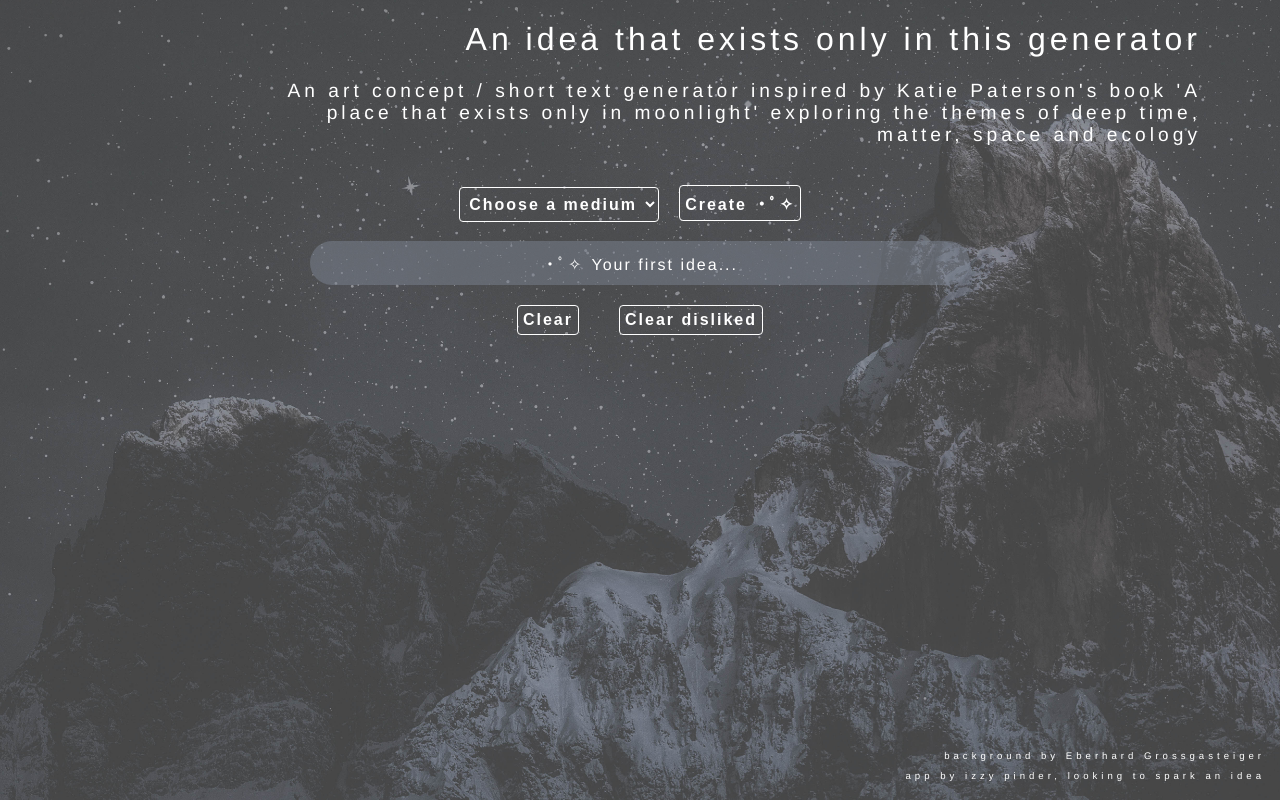
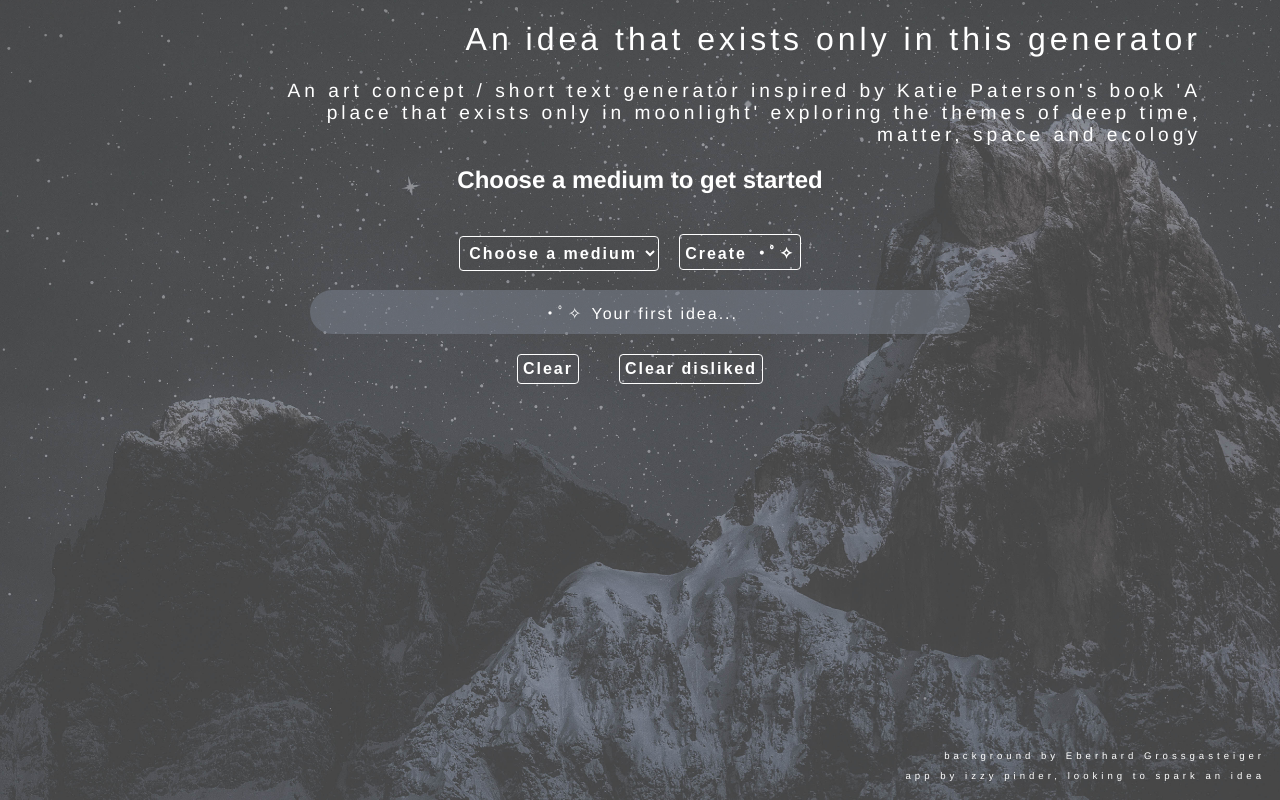
Before and after one commit to izzy-pin/art-idea-generator, a React (Create React App) app: page / in a window 1280 px wide. Built offline with nearby package versions, Linux system fonts and the light colour scheme.

Commit message:
update imports, add h2

```diff
--- a/src/App.js
+++ b/src/App.js
@@ -1,11 +1,11 @@
 import "./App.css";
-import Header from "./components/header";
-import ArtAdder from "./components/artAdder";
+import Header from "./components/Header";
+import ArtAdder from "./components/ArtAdder";
 import { useState } from "react";
-import Footer from "./components/footer";
-import List from "./components/list";
-import Clear from "./components/clear";
-import ClearDisliked from "./components/clearDisliked";
+import Footer from "./components/Footer";
+import List from "./components/List";
+import Clear from "./components/Clear";
+import ClearDisliked from "./components/ClearDisliked";
 
 function App() {
   const [workType, setWorkType] = useState([]);
@@ -19,6 +19,7 @@ function App() {
     <div className="App">
       <Header />
       <main>
+        <h2 className="choose__h2">Choose a medium to get started </h2>
         <ArtAdder
           setWorkType={setWorkType}
           artpieces={artpieces}
```
